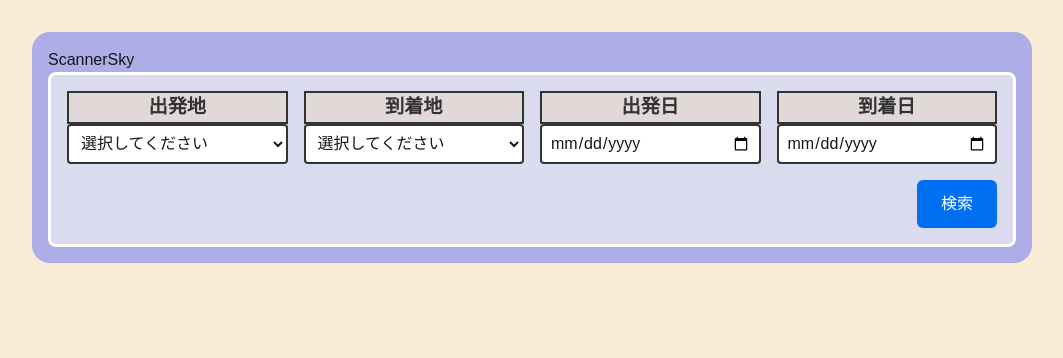
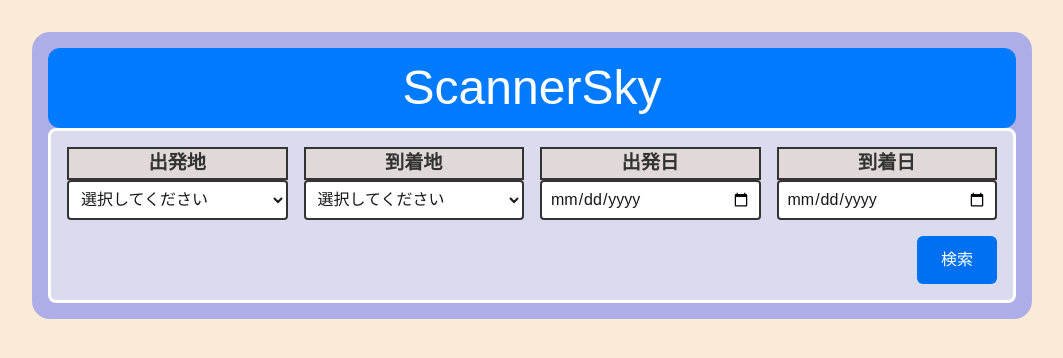
Before and after one commit to OnoHibiki/flights-ui, a Next.js app: page / in a window 1280 px wide. Shown: the top 358 px of the page, without its empty margins (108-1171 px from the left). Built offline with nearby package versions, Linux system fonts and the light colour scheme.

Commit message:
h1部分調整

```diff
--- a/src/app/layout.tsx
+++ b/src/app/layout.tsx
@@ -14,7 +14,7 @@ const geistMono = Geist_Mono({
 
 export const metadata: Metadata = {
   title: "Hibiki's 航空券検索",
-  description: "Generated by create next app",
+  description: "本当の旅行券APIで作りたかったけど、有料らしいので断念",
 };
 
 export default function RootLayout({
--- a/src/app/page.module.css
+++ b/src/app/page.module.css
@@ -8,6 +8,23 @@
     background-color: antiquewhite;
 }
 
+.titleContainer{
+  background-color: #007aff;
+  color: white;
+  border-radius: 12px;
+  padding: 1rem 2rem;
+  text-align: center;
+  width: 100%;
+  margin: 0;
+}
+
+.titles{
+  margin: 0;
+  line-height: 1;
+  font-size: 3rem;
+}
+
+
 .innerBox{
   width: 100%;
   max-width: 1000px;
```
